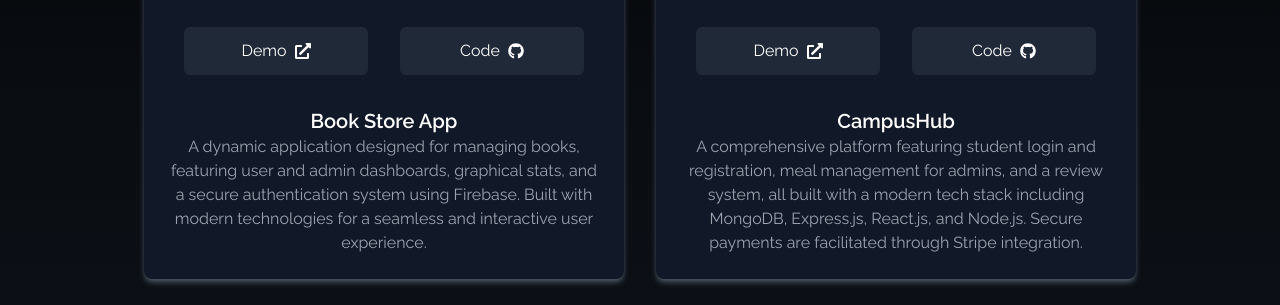
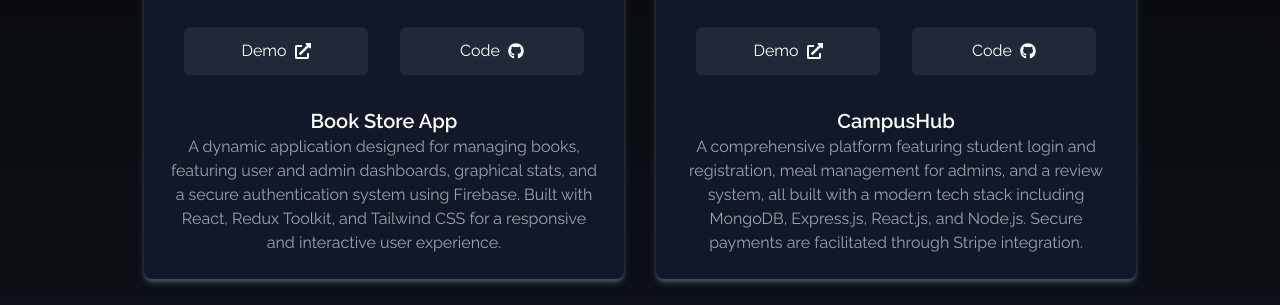
Before and after one commit to saagor16/sagorPortfolio, a React (Vite) app: page / in a window 1280 px wide. Shown: the part 2080-2385 px from the top of the page. Built offline with nearby package versions, Linux system fonts and the light colour scheme.

Commit message:
all add fdhgj

```diff
--- a/src/components/Portfolio.jsx
+++ b/src/components/Portfolio.jsx
@@ -16,20 +16,17 @@
     {
       id: 1,
       src: bookStoreApp,
-      name: 'Book Store App',
-      description: 'A dynamic application designed for managing books, featuring user and admin dashboards, graphical stats, and a secure authentication system using Firebase. Built with modern technologies for a seamless and interactive user experience.',
-      githubLink: 'https://github.com/saagor16/Book-Store-Frontend',
-      liveLink: 'https://book-store-app-ff563.web.app',
-      techs: ["React","Redux Toolkit","Firebase","Tailwind CSS","React Router DOM","React Hook Form","Chart.js","Axios","SweetAlert2"
-      ],
+      name: "Book Store App",
+      description:
+        "A dynamic application designed for managing books, featuring user and admin dashboards, graphical stats, and a secure authentication system using Firebase. Built with React, Redux Toolkit, and Tailwind CSS for a responsive and interactive user experience.",
+      githubLink: "https://github.com/saagor16/Book-Store-Frontend",
+      liveLink: "https://book-store-app-ff563.web.app/",
+      techs: ["React", "Redux Toolkit", "Firebase", "Tailwind CSS"],
       features: [
-        'User Dashboard for Orders and Cart',
-        'Admin Panel for Book Management',
-        'Graphical Stats Visualization',
-        'Responsive Design',
-        'Secure Authentication',
-        'Order Management',
-        'Book Addition and Deletion'
+        "User Dashboard for Orders and Cart",
+        "Admin Panel for Book Management",
+        "Graphical Stats Visualization",
+        "Responsive Design",
       ],
     },
     {
```
